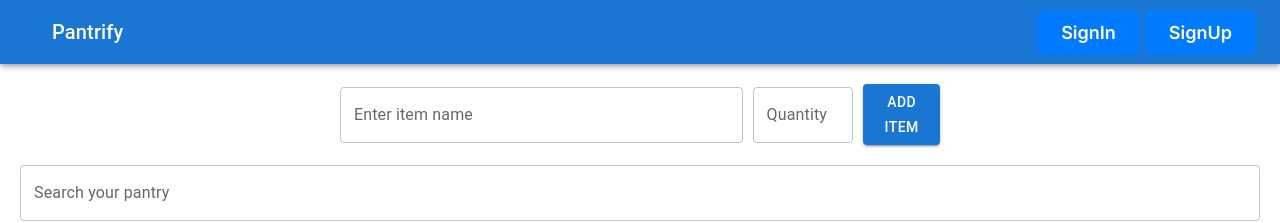
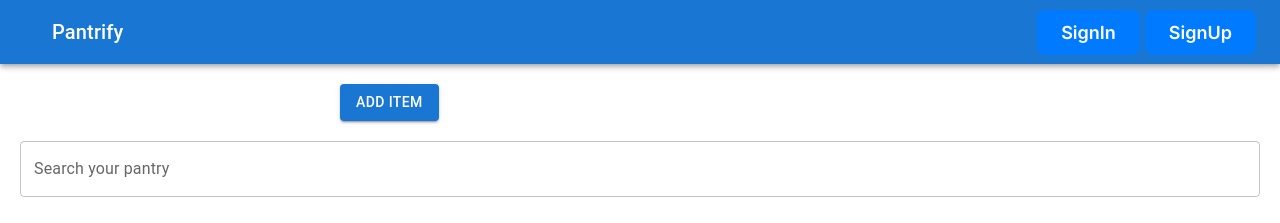
Before and after one commit to meghagl17/pantryTracker, a Next.js app: page /pantry in a window 1280 px wide. Shown: the top 223 px of the page. Built offline with nearby package versions, Linux system fonts and the light colour scheme; no server answers.

Commit message:
rendering add button will show input box

```diff
--- a/app/pantry/page.js
+++ b/app/pantry/page.js
@@ -36,6 +36,8 @@ export default function Home() {
 
     const [searchQuery, setSearchQuery] = useState(''); // stores what the user searched for
     const [filteredPantry, setFilteredPantry] = useState([]);  // stores the filtered list
+
+    const [clickedRequest, setClikedRequest] = useState({addItem: false, searchItem: false, getRecipe: false});
 
     // Initially get the user
     useEffect(() => {
@@ -92,6 +94,7 @@ export default function Home() {
 
     // Adding a new item to the inventory
     const handleAddItem = async () => {
+        setClikedRequest({addItem: false, searchItem: false, getRecipe: false});
         if (itemName.trim() !== '' && itemQuantity.trim() !== '') {
             const quantity = parseFloat(itemQuantity);
             if (isNaN(quantity)) {
@@ -235,12 +238,14 @@ export default function Home() {
         setOpen(false);
     };
 
+    const handleAddItemClicked = async () => {
+        setClikedRequest({addItem: true, searchItem: false, getRecipe: false});
+    }
+
     return (
         <div style={{ display: 'flex', flexDirection: 'column', alignItems: 'center', padding: '20px' }}>
             <React.Fragment>
-                <Dialog
-                    open={open}
-                >
+                <Dialog open={open}>
                     <DialogTitle id="alert-dialog-title">
                     {"Shopping List Update"}
                     </DialogTitle>
@@ -264,9 +269,6 @@ export default function Home() {
                         Update {itemToUpdate.name} Quantity
                     </DialogTitle>
                     <DialogContent>
-                    {/* <DialogContentText id="alert-dialog-description">
-                        Item: {itemToUpdate.name}
-                    </DialogContentText> */}
                     <TextField
                         style={{ width: '150px' }}
                         id="item-quantity"
@@ -287,6 +289,8 @@ export default function Home() {
             </React.Fragment>
 
             <div style={{ display: 'flex', alignItems: 'center', gap: '10px', marginBottom: '20px', width: '100%', maxWidth: '600px' }}>
+                {clickedRequest.addItem ? (
+                    <>
                     <TextField
                     fullWidth
                     id="item-name"
@@ -308,6 +312,12 @@ export default function Home() {
                     <Button variant="contained" onClick={handleAddItem}>
                         Add Item
                     </Button>
+                    </>
+                ) : (
+                    <Button variant="contained" onClick={handleAddItemClicked}>
+                        Add Item
+                    </Button>
+                )}
             </div>
 
             <TextField
```
Lines whose indentation alone changed are shown as unchanged.
